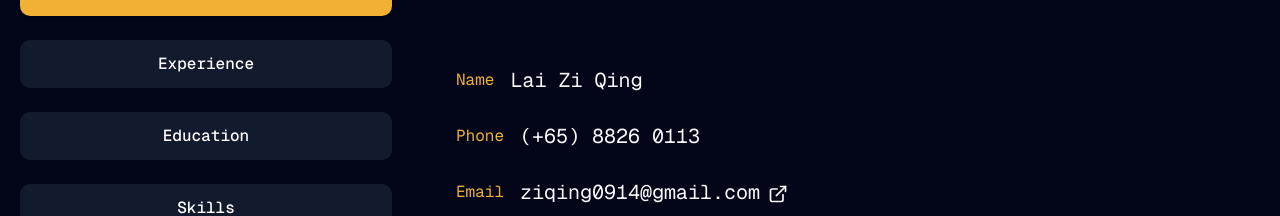
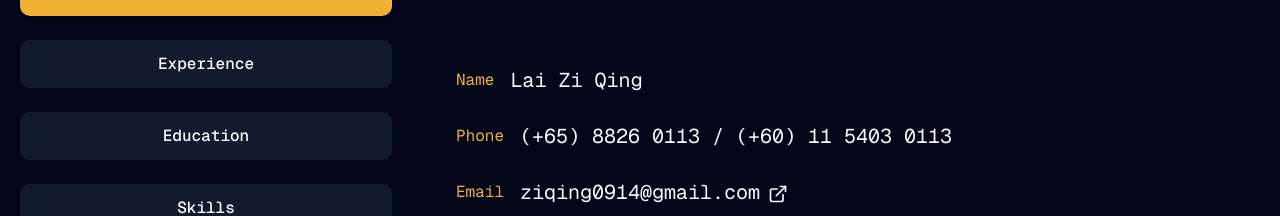
Before and after one commit to ziqinggggg/portfolio, a Next.js app: page / in a window 1280 px wide. Shown: the part 836-1052 px from the top of the page. Built offline with nearby package versions, Linux system fonts and the light colour scheme.

Commit message:
resume, num

```diff
--- a/app/Resume.jsx
+++ b/app/Resume.jsx
@@ -35,7 +35,10 @@ const about = {
     },
     {
       fieldName: "Phone",
-      fieldValue: "(+65) 8826 0113",
+      fieldValue: (
+        <>(+65) 8826 0113 / {"\u200B"}(+60) 11 5403 0113</>
+      )
+      // "(+65) 8826 0113 / (+60) 11 5403 0113",
       // fieldValue: (
       //   <a
       //     href="https://wa.me/6588260113"
```
Also changed, not shown: 1 other file (tests, documents, lock files or other folders).
